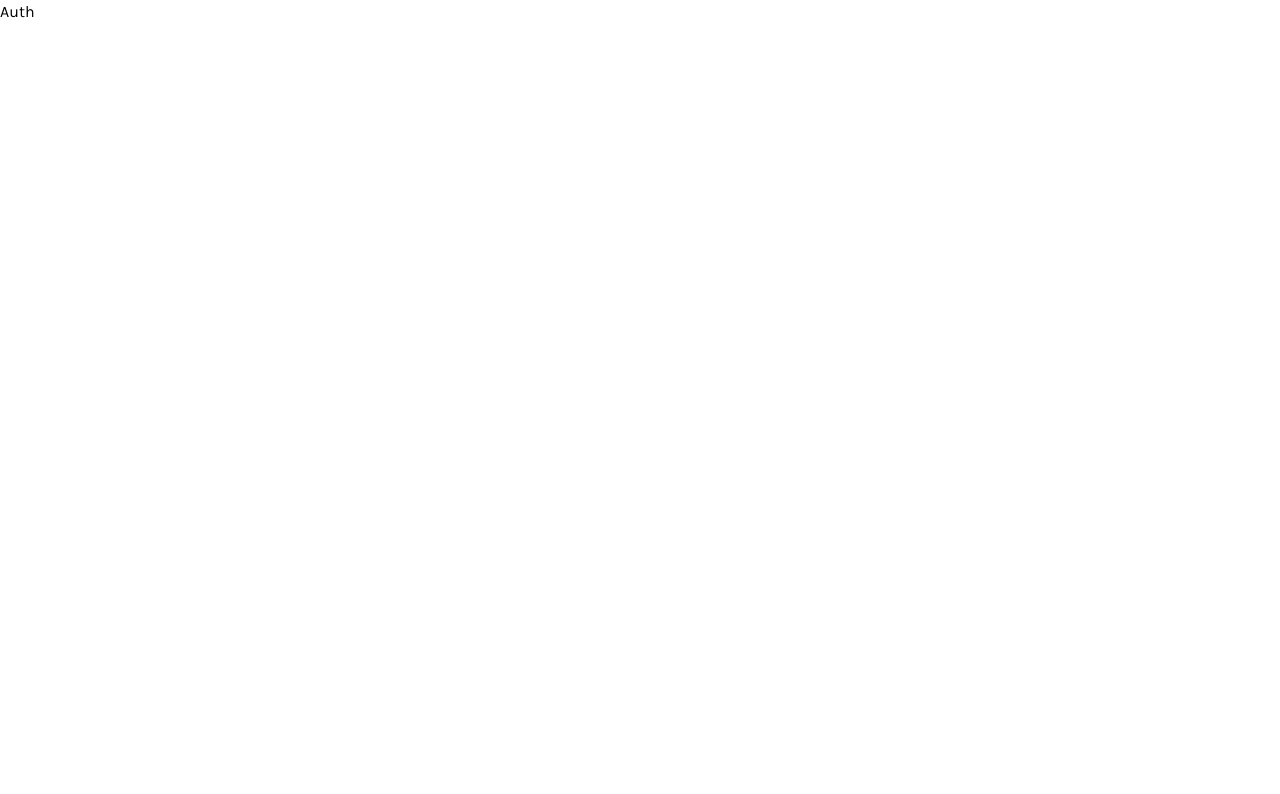
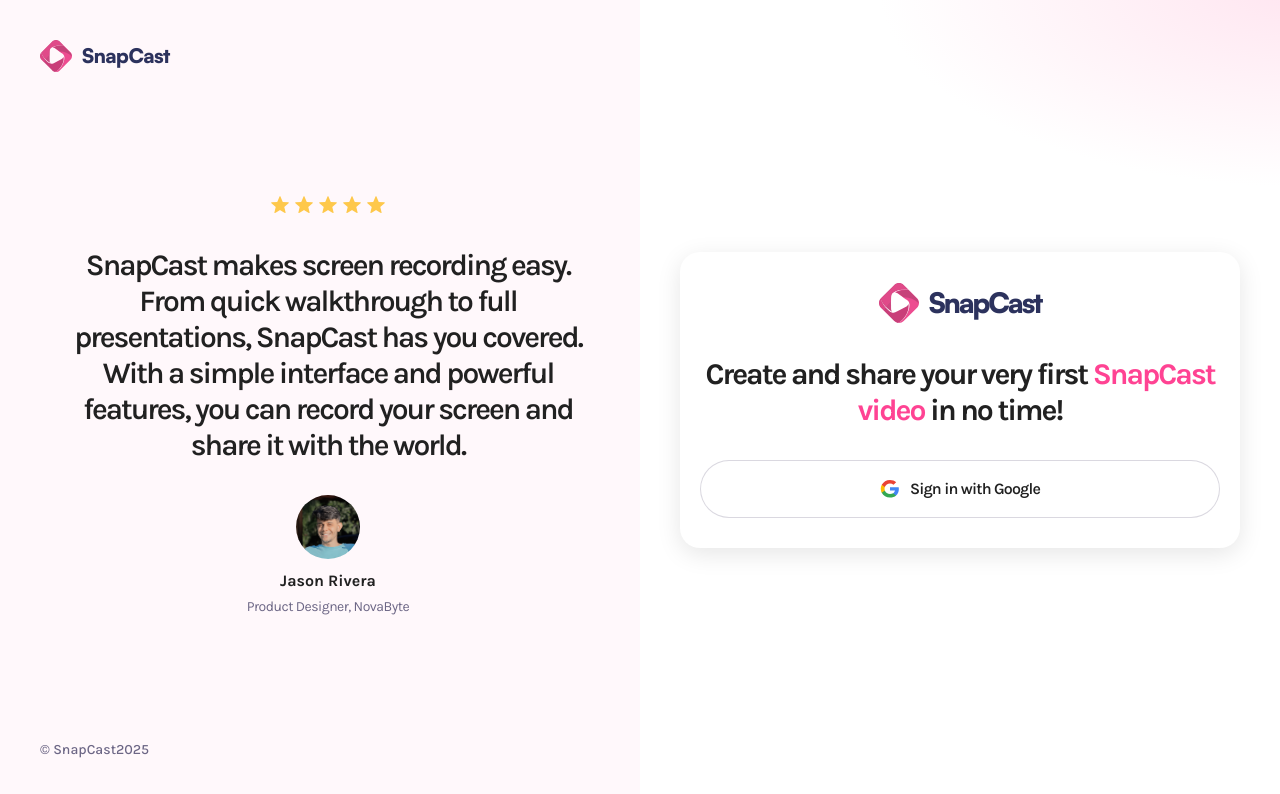
Before and after one commit to Grgnavin/Video-Recorder, a Next.js app: page /sign-in in a window 1280 px wide. Shown: the top 794 px of the page. Built offline with nearby package versions, Linux system fonts and the light colour scheme.

Commit message:
Added authentication UI

```diff
--- a/app/(auth)/sign-in/page.tsx
+++ b/app/(auth)/sign-in/page.tsx
@@ -1,8 +1,80 @@
+import Image from 'next/image'
+import Link from 'next/link'
 import React from 'react'
 
 const page = () => {
   return (
-    <div>Auth</div>
+    <main className='sign-in'>
+      <aside className='testimonial'>
+        <Link  href='/'>
+          <Image
+            src="/assets/icons/logo.svg"
+            width={32}
+            height={32}
+            alt='logo'
+            />
+          <h1>SnapCast</h1>
+        </Link>
+        <div className='description'>
+          <section>
+            <figure>
+              {Array.from({ length: 5 }).map((_, index) => (
+                <Image
+                src="/assets/icons/star.svg"
+                alt='star'
+                width={20}
+                height={20}
+                key={index}
+                />
+              ))}
+            </figure>
+            <p>SnapCast makes screen recording easy. From quick walkthrough
+              to full presentations, SnapCast has you covered. With a simple
+              interface and powerful features, you can record your screen
+              and share it with the world.
+            </p>
+            <article>
+              <Image
+                src="/assets/images/jason.png"
+                alt='json'
+                width={64}
+                height={64}
+                className='rounded-full'
+              />
+              <div>
+                <h2>Jason Rivera</h2>
+                <p>Product Designer, NovaByte</p>
+              </div>
+            </article>
+          </section>
+          </div>
+          <p>© SnapCast{(new Date()).getFullYear()} </p>
+        </aside>
+        <aside className='google-sign-in'>
+              <section>
+                <Link href='/'>
+                  <Image
+                    src="/assets/icons/logo.svg"
+                    width={40}
+                    height={40}
+                    alt='logo'
+                  />
+                  <h1>SnapCast</h1>
+                </Link>
+                <p>Create and share your very first <span>SnapCast video</span> in no time!</p>
+                <button>
+                  <Image
+                    src="/assets/icons/google.svg"
+                    width={20}
+                    height={20}
+                    alt='google'
+                  />
+                  Sign in with Google
+                </button>
+              </section>
+        </aside>
+        <div className='overlay' />
+      </main>
   )
 }
 
```
